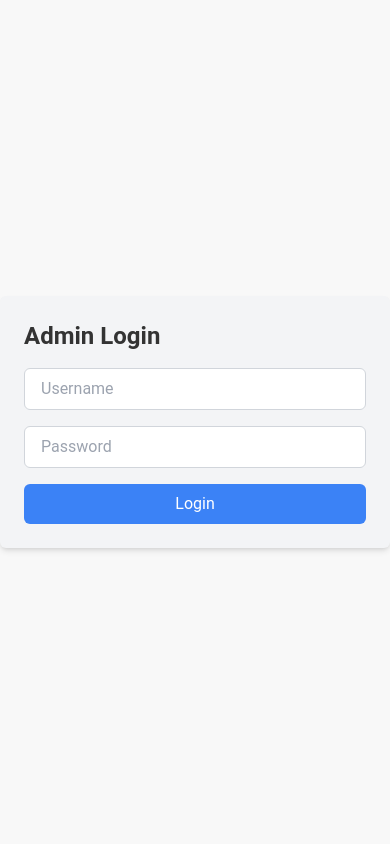
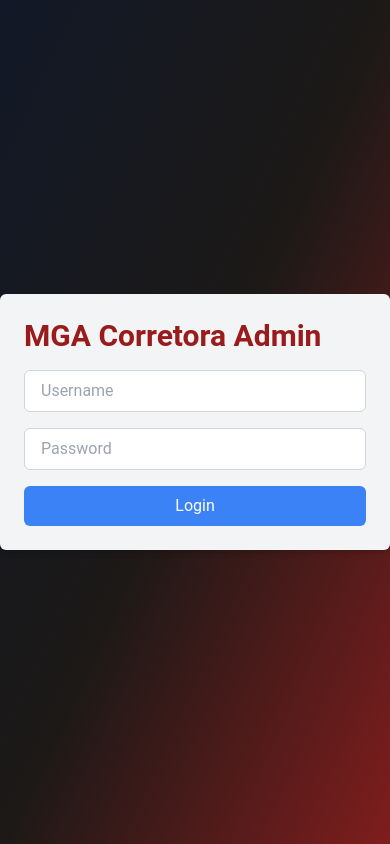
Before and after one commit to Pedroklg/MGACorretora-FullStack-Nodejs-Next.js, a Next.js app: page /admin/Login in a window 390 px wide. Built offline with nearby package versions, Linux system fonts and the light colour scheme.

Commit message:
finalizing responsiveness and style

```diff
--- a/src/pages/Sobre.jsx
+++ b/src/pages/Sobre.jsx
@@ -7,7 +7,7 @@ function sobre() {
             <title>Sobre</title>
             <Header />
             <div className="flex justify-center pb-8">
-                <div className="w-3/6 flex flex-col justify-center items-start p-4">
+                <div className="md:w-3/6 w-11/12 flex flex-col justify-center items-start p-4">
                     <div className="p-5 text-4xl text-red-800">
                         <h1>Institucional</h1>
                     </div>
--- a/src/pages/admin/Login.jsx
+++ b/src/pages/admin/Login.jsx
@@ -40,9 +40,9 @@ const Login = () => {
   };
 
   return (
-    <div className="flex justify-center items-center h-screen">
+    <div className="flex justify-center items-center h-screen bg-gradient-to-br from-gray-900 via-stone-900 to-red-900">
       <div className="p-6 bg-gray-100 rounded-md shadow-md">
-        <h1 className="text-2xl font-semibold mb-4">Admin Login</h1>
+        <h1 className="text-3xl font-semibold mb-4 text-red-800">MGA Corretora Admin </h1>
         <input
           type="text"
           placeholder="Username"
--- a/src/pages/admin/componentsDash/Tabela.jsx
+++ b/src/pages/admin/componentsDash/Tabela.jsx
@@ -87,7 +87,7 @@ const EmpresasImoveisTable = ({ tipoMostrado, setShowRegistrar }) => {
     };
 
     return (
-        <div className="h-svh p-0 m-5 w-svw overflow-hidden bg-gray-200 rounded-xl"
+        <div className="h-svh p-0 m-5 w-svw overflow-scroll bg-gray-200 rounded-xl"
             style={{ height: 'calc(100vh - 3rem)' }}>
             <div className="p-8 grid gap-8">
                 <div className="flex items-center justify-items-center shadow-lg rounded-lg p-5">
```
